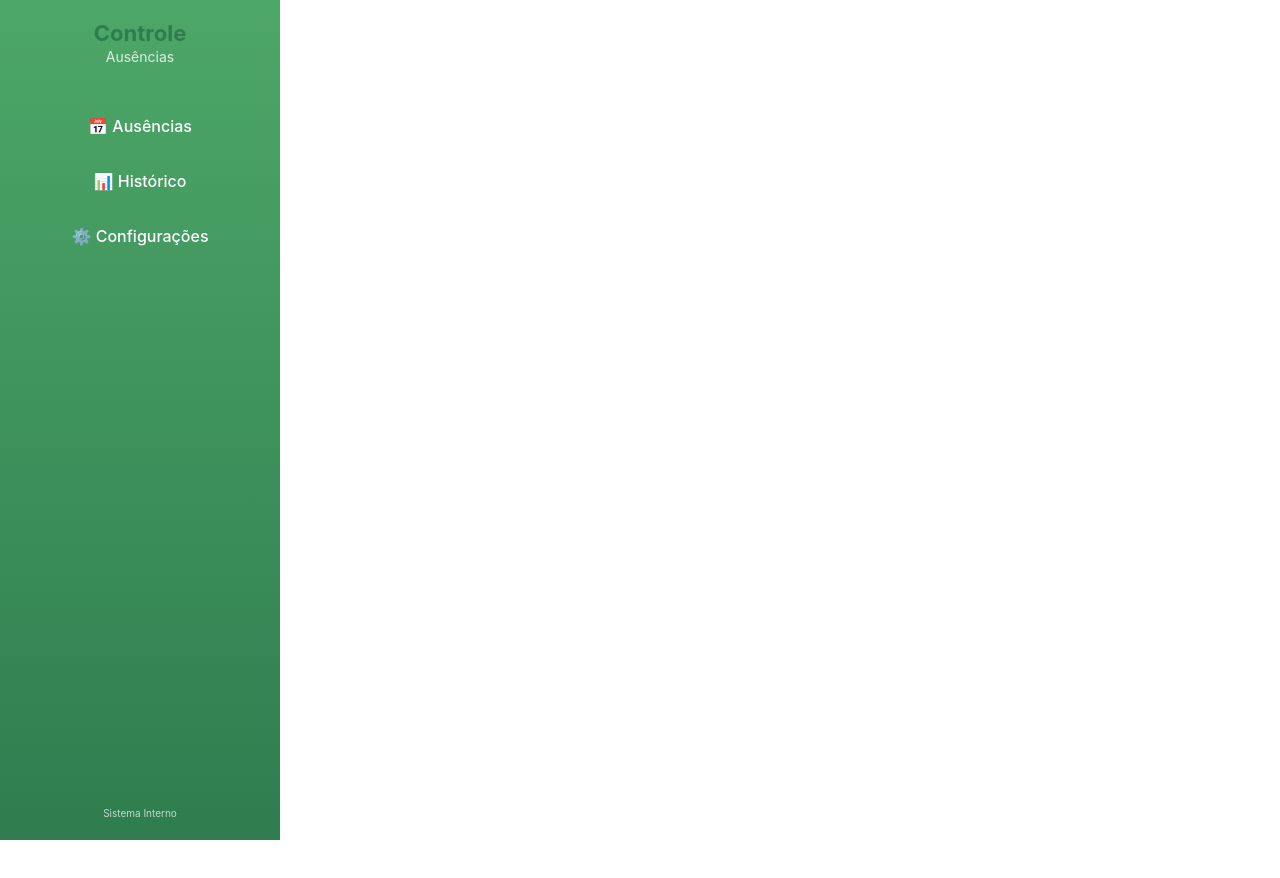
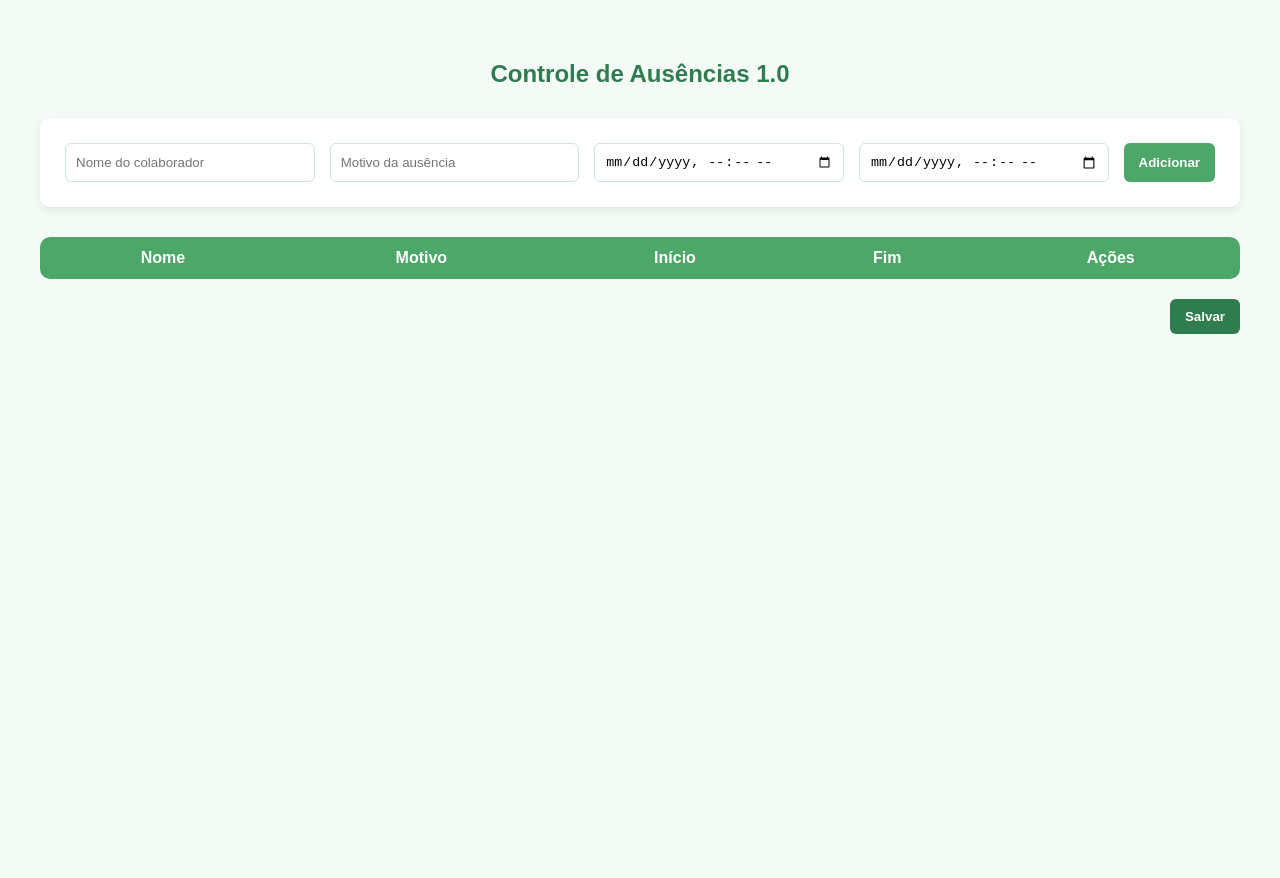
Before and after one commit to neves1697/controle_ausencias, a React (Create React App) app in the folder controle_ausencias/: page / in a window 1280 px wide. Before the commit the page ends 800 px from the top, so only its background shows below. Built offline with nearby package versions, Linux system fonts and the light colour scheme.

Commit message:
Doc: Adicionando uma nova necessidade. Ter controle de quanto tempo tal pessoa ficou ausente

```diff
--- a/controle_ausencias/src/App.js
+++ b/controle_ausencias/src/App.js
@@ -6,7 +6,7 @@ import BarraNavegacaoLateral from "../src/Components/BarraNavegacao"
 function App() {
   return (
     <div className="App">
-      <BarraNavegacaoLateral />
+      <Ausencias />
     </div>
   );
 }
```
Also changed, not shown: 1 other file (tests, documents, lock files or other folders).
